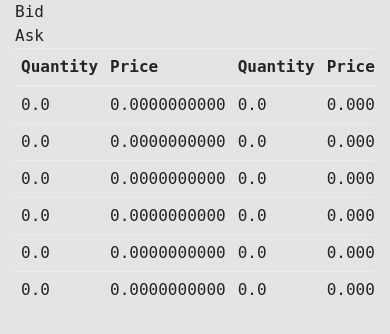
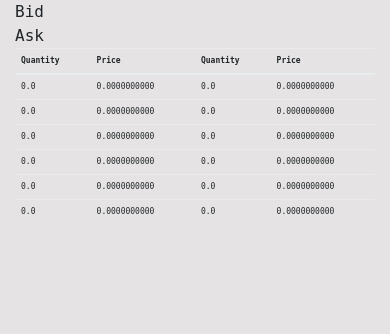
Before and after one commit to ahmermalik/Crypto_Currency_Project, a Python web app: template dashboard/templates/table.html in a window 390 px wide. Shown: the top 334 px of the page. Run offline with Jinja, Linux system fonts and the light colour scheme; the template is opened without the code that fills it, so the values that code supplies are empty; some libraries are stand-ins or nearby versions; some web fonts are replaced.

Commit message:
update css for mobile

```diff
--- a/static/css/style.css
+++ b/static/css/style.css
@@ -65,14 +65,14 @@ html, body {
 
 
 .table td, .table th {
-    font-size: 1rem !important;
+    font-size: .5rem !important;
     padding: 6px !important;
 }
 
 
 @media(min-width:768px) {
     .table td, .table th {
-        font-size: .7rem !important;
+        font-size: 1rem !important;
     padding: 12px;
     }
 }
```
